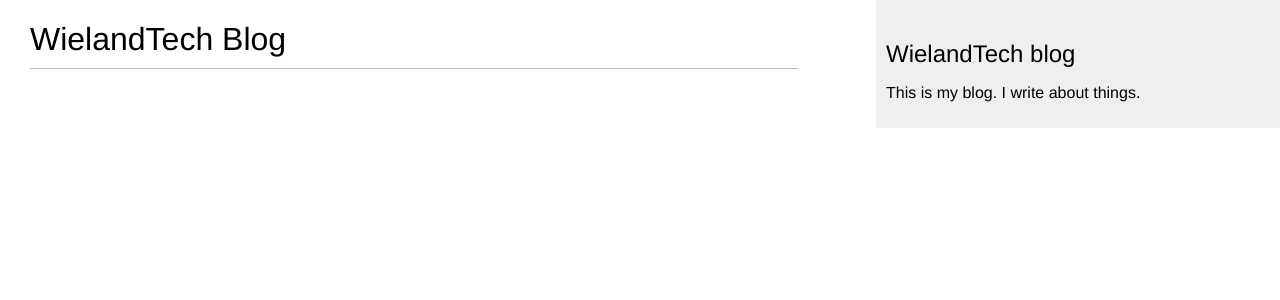
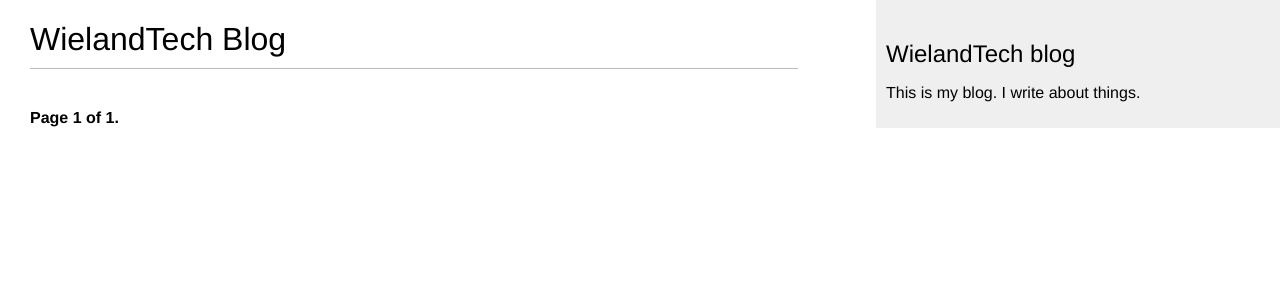
Before and after one commit to wielandtech/w_blog, a Django app: page /blog/ in a window 1280 px wide. Shown: the top 300 px of the page. Run offline with Django 4.2, Linux system fonts and the light colour scheme; data that the repository does not hold is empty.

Commit message:
implemented pagination

```diff
--- a/blogsite/blog/templates/blog/post/list.html
+++ b/blogsite/blog/templates/blog/post/list.html
@@ -14,5 +14,9 @@
             Published {{ post.publish }} by {{ post.author }}
         </p>
         {{ post.body|truncatewords:30|linebreaks }}
+
     {% endfor %}
+
+    {% include "pagination.html" with page=posts %}
+
 {% endblock %}
--- /dev/null
+++ b/blogsite/blog/templates/pagination.html
@@ -0,0 +1,13 @@
+<div class="pagination">
+    <span class="step-links">
+        {% if page.has_previous %}
+            <a href="?page={{ page.previous_page_number }}">Previous</a>
+        {% endif %}
+        <span class="current">
+            Page {{ page.number }} of {{ page.paginator.num_pages }}.
+        </span>
+        {% if page.has_next %}
+            <a href="?page={{ page.next_page_number }}">Next</a>
+        {% endif %}
+    </span>
+</div>
--- a/blogsite/blog/views.py
+++ b/blogsite/blog/views.py
@@ -1,9 +1,20 @@
 from django.shortcuts import render, get_object_or_404
 from .models import Post
+from django.core.paginator import Paginator, EmptyPage, PageNotAnInteger
 
 def post_list(request):
-    posts = Post.published.all()
-    return render(request, 'blog/post/list.html', {'posts': posts})
+    object_list = Post.published.all()
+    paginator = Paginator(object_list, 3) # 3 posts in each page
+    page = request.GET.get('page')
+    try:
+        posts = paginator.page(page)
+    except PageNotAnInteger:
+        # If page is not an integer deliver the first page
+        posts = paginator.page(1)
+    except EmptyPage:
+        # If page is out of range deliver last page of results
+        posts = paginator.page(paginator.num_pages)
+    return render(request, 'blog/post/list.html', {'page': page, 'posts': posts})
 
 def post_detail(request, year, month, day, post):
     post = get_object_or_404(Post, slug=post, status='published', publish__year=year, publish__month=month, publish__day=day)
```
